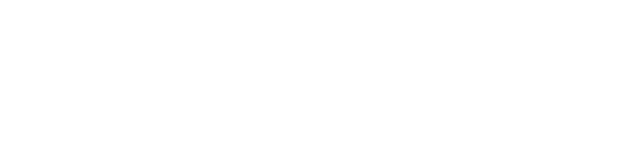
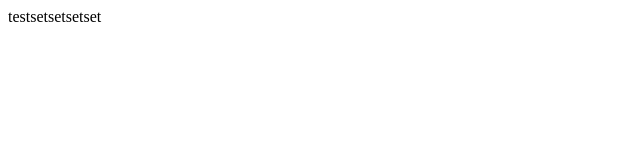
Before and after one commit to froggydisk/testblog, a website: page public/index.html in a window 1280 px wide. Shown: the whole page, without its empty margins (0-640 px from the left). Drawn offline with Linux system fonts and the light colour scheme.

Commit message:
Update index.html

```diff
--- a/public/index.html
+++ b/public/index.html
@@ -20,6 +20,7 @@
 
 <body>
     <div id="cy"></div>
+    <text>testsetsetsetset</text>
 </body>
 
 </html>
```
